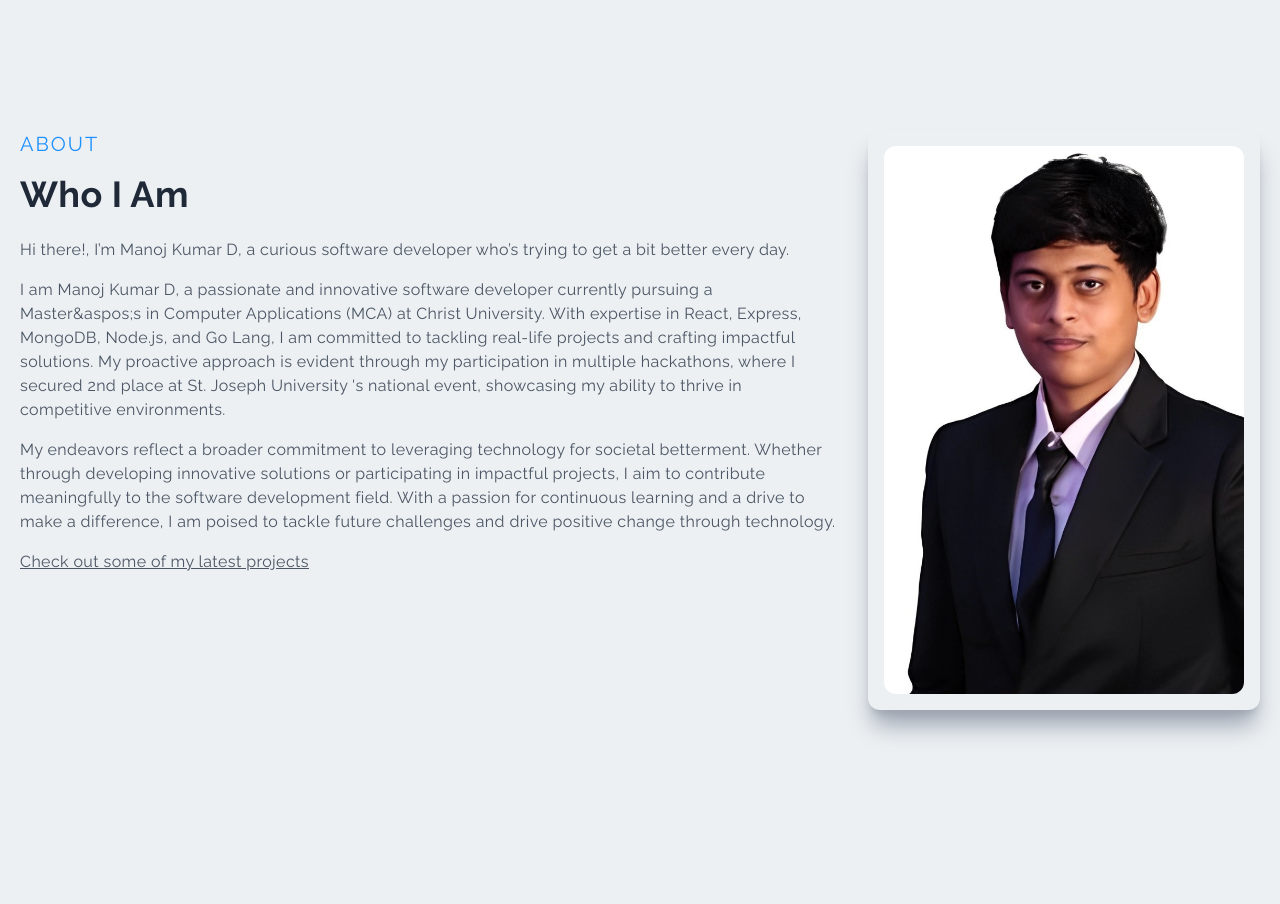
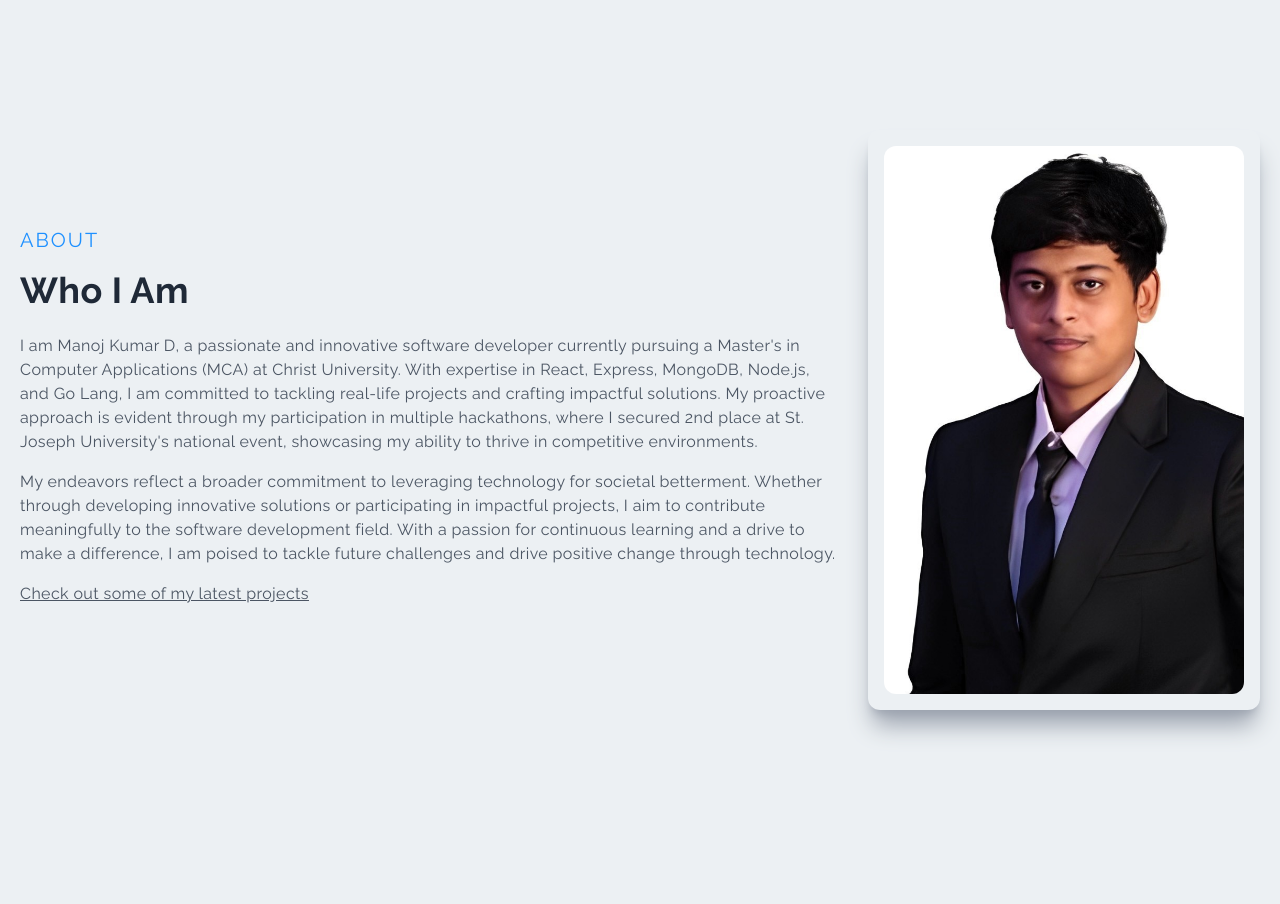
Before and after one commit to manojkum-d/Personal_Portfolio_Manoj, a Next.js app: page / in a window 1280 px wide. Shown: the part 780-1684 px from the top of the page. Built offline with nearby package versions, Linux system fonts and the light colour scheme.

Commit message:
Changed About me

```diff
--- a/components/About.js
+++ b/components/About.js
@@ -6,26 +6,22 @@ import AboutImg from "../public/assets/about.jpeg";
 const About = () => {
 	return (
 		<div id="about" className="w-full md:h-screen p-2 flex items-center py-16">
-			<div className="max-w-[1240px] m-auto md:grid grid-cols-3 gap-8">
-				<div className="col-span-2">
+			<div className="max-w-[1240px] mx-auto md:grid grid-cols-3 gap-8 px-2 md:px-0">
+				<div className="col-span-2 flex flex-col justify-center text-left md:text-left">
 					<p className="uppercase text-xl tracking-widest text-[#1E90FF]">
 						About
 					</p>
 					<h2 className="py-4">Who I Am</h2>
-					<p className="py-2 text-gray-600">
-						Hi there!, I’m Manoj Kumar D, a curious software developer who’s trying to
-						get a bit better every day.
+					<p className="py-2 text-gray-600 justify-center">
+						I am Manoj Kumar D, a passionate and innovative software developer currently pursuing a Master's in Computer Applications (MCA) at Christ University. With expertise in React, Express, MongoDB, Node.js, and Go Lang,
+						I am committed to tackling real-life projects and crafting impactful solutions. My proactive approach is evident through my participation in multiple hackathons,
+						where I secured 2nd place at St. Joseph University's national event, showcasing my ability to thrive in competitive environments.
 					</p>
 					<p className="py-2 text-gray-600">
-					I am Manoj Kumar D, a passionate and innovative software developer currently pursuing a Master&aspos;s in Computer Applications (MCA) at Christ University. With expertise in React, Express, MongoDB, Node.js, and Go Lang,
-					I am committed to tackling real-life projects and crafting impactful solutions. My proactive approach is evident through my participation in multiple hackathons,
-					where I secured 2nd place at St. Joseph University &apos;s national event, showcasing my ability to thrive in competitive environments.
-					</p>
-					<p className="py-2 text-gray-600">
-					My endeavors reflect a broader commitment to leveraging technology for societal betterment.
-					Whether through developing innovative solutions or participating in impactful projects, I aim to contribute meaningfully to the software development field.
-					With a passion for continuous learning and a drive to make a difference,
-					 I am poised to tackle future challenges and drive positive change through technology.
+						My endeavors reflect a broader commitment to leveraging technology for societal betterment.
+						Whether through developing innovative solutions or participating in impactful projects, I aim to contribute meaningfully to the software development field.
+						With a passion for continuous learning and a drive to make a difference,
+						 I am poised to tackle future challenges and drive positive change through technology.
 					</p>
 					<Link href="/#projects">
 						<p className="py-2 text-gray-600 underline cursor-pointer">
@@ -34,7 +30,7 @@ const About = () => {
 					</Link>
 				</div>
 				<div className="w-full h-auto m-auto shadow-xl shadow-gray-400 rounded-xl flex items-center justify-center p-4 hover:scale-105 ease-in duration-300">
-					<Image src={AboutImg} className="rounded-xl " alt="/" />
+					<Image src={AboutImg} className="rounded-xl" alt="/" />
 				</div>
 			</div>
 		</div>
--- a/components/Main.js
+++ b/components/Main.js
@@ -60,7 +60,7 @@ const Main = () => {
                         className="py-2 font-bold text-gray-700 text-4xl sm:text-5xl md:text-6xl font-[Raleway]"
                         repeat={Infinity}
                     />
-                    <p className="py-4 text-gray-600 max-w-[70%] mx-auto">
+                    <p className="py-4 text-gray-600 max-w-[80%] mx-auto text-center">
                     Passionate and innovative software developer currently pursuing MCA at Christ University, dedicated to tackling real-life projects.
                     Eager to contribute expertise in crafting impactful solutions.
                     </p>
```
